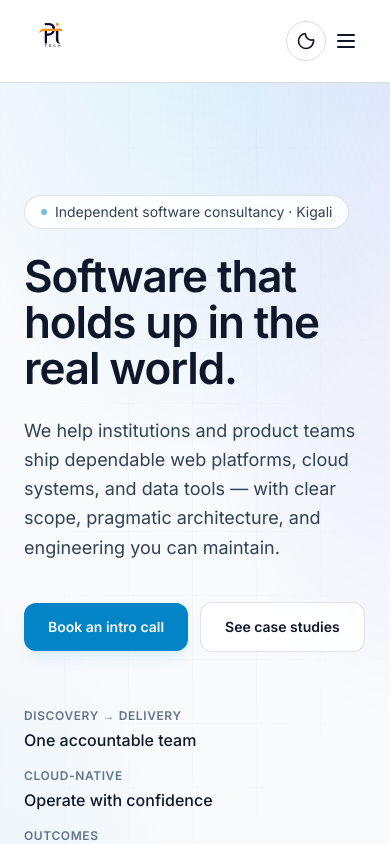
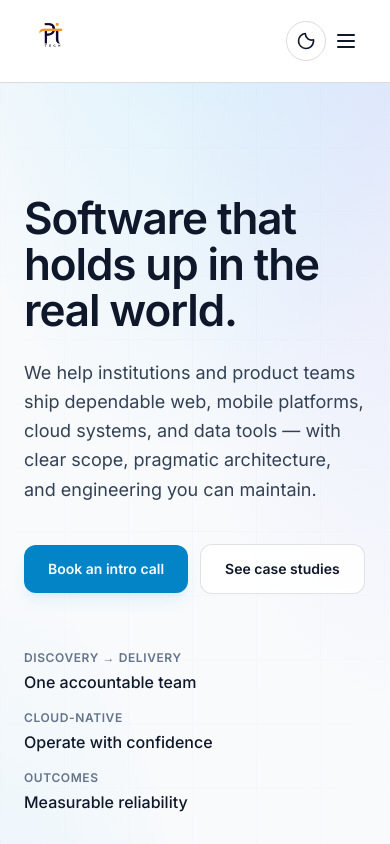
Before and after one commit to pitech-rw/pitech.rw, a Next.js app: page / in a window 390 px wide. Shown: the top 844 px of the page. Built offline with nearby package versions, Linux system fonts and the light colour scheme.

Commit message:
fix: branding re-write (#28)

```diff
--- a/app/about/page.tsx
+++ b/app/about/page.tsx
@@ -19,7 +19,7 @@ export default function AboutPage() {
             About Pi Tech
           </p>
           <h1 className="mt-3 max-w-3xl text-4xl font-semibold tracking-tight text-[var(--text-primary)] md:text-5xl">
-            Kigali-based software consultancy for teams that need dependable
+            Software consultancy for teams that need dependable
             delivery.
           </h1>
           <p className="mt-6 max-w-2xl text-lg leading-relaxed text-[var(--text-secondary)]">
@@ -51,7 +51,7 @@ export default function AboutPage() {
             },
             {
               title: 'Focus',
-              body: 'Web platforms, cloud systems, and data-informed products designed for maintainability.',
+              body: 'Web and mobile platforms, cloud systems, and data-informed products designed for maintainability.',
             },
           ].map((item) => (
             <article
--- a/app/layout.tsx
+++ b/app/layout.tsx
@@ -9,7 +9,7 @@ const inter = Inter({
 });
 
 export const metadata: Metadata = {
-  title: 'Pi Tech — Software consultancy · Kigali',
+  title: 'Pi Tech — Software consultancy',
   description:
     'Pi Tech Ltd. delivers custom software, cloud solutions, and technical advisory for teams in Rwanda and beyond.',
   icons: {
--- a/app/sections/contactus.tsx
+++ b/app/sections/contactus.tsx
@@ -100,7 +100,7 @@ export default function Contactus() {
                 </a>
               </div>
               <p className="text-sm text-[var(--text-muted)]">
-                Pi Tech Ltd · Kigali, Rwanda
+                Pi Tech Ltd
               </p>
             </div>
           </div>
--- a/app/sections/footer.tsx
+++ b/app/sections/footer.tsx
@@ -9,7 +9,7 @@ export default function Footer() {
           <div className="lg:col-span-2">
             <p className="text-lg font-semibold text-[var(--text-primary)]">Pi Tech</p>
             <p className="mt-3 max-w-md text-sm leading-relaxed text-[var(--text-secondary)]">
-              Software development and consultancy from Kigali — web platforms,
+              Software development and consultancy — web platforms,
               cloud systems, and data tools for teams that need engineering done
               right.
             </p>
--- a/app/sections/hero.tsx
+++ b/app/sections/hero.tsx
@@ -14,18 +14,11 @@ export default function Hero() {
     >
       <div className="relative z-10 mx-auto grid max-w-6xl gap-14 px-6 pb-24 pt-28 md:px-8 md:pt-32 lg:grid-cols-12 lg:items-center lg:gap-10 lg:pb-28">
         <div className="lg:col-span-7">
-          <p className="mb-6 inline-flex items-center gap-2 rounded-full border border-[var(--border-subtle)] bg-[var(--bg-card)] px-4 py-1.5 text-sm text-[var(--text-secondary)] backdrop-blur-sm">
-            <span
-              className="h-1.5 w-1.5 animate-pulse rounded-full bg-[var(--accent-primary)]"
-              aria-hidden
-            />
-            Independent software consultancy · Kigali
-          </p>
           <h1 className="text-[2.75rem] font-semibold leading-[1.05] tracking-tight text-[var(--text-primary)] sm:text-5xl lg:text-[3.25rem] xl:text-6xl xl:leading-[1.04]">
             Software that holds up in the real world.
           </h1>
           <p className="mt-6 max-w-xl text-lg leading-relaxed text-[var(--text-secondary)] md:text-xl md:leading-relaxed">
-            We help institutions and product teams ship dependable web platforms,
+            We help institutions and product teams ship dependable web, mobile platforms,
             cloud systems, and data tools — with clear scope, pragmatic
             architecture, and engineering you can maintain.
           </p>
@@ -77,7 +70,7 @@ export default function Hero() {
             <div className="space-y-4 p-5 font-mono text-[13px] leading-relaxed text-[var(--text-secondary)] md:p-6">
               <p>
                 <span className="text-[var(--accent-primary)]">→</span>{' '}
-                <span className="text-[var(--text-primary)]">Scope</span> web
+                <span className="text-[var(--text-primary)]">Scope</span> web and mobile
                 platform + integrations
               </p>
               <p>
--- a/app/sections/services.tsx
+++ b/app/sections/services.tsx
@@ -63,10 +63,6 @@ export default function Services() {
               seniority and pace to the risk profile of what you are shipping.
             </p>
           </div>
-          <p className="max-w-sm text-sm leading-relaxed text-[var(--text-muted)] lg:text-right">
-            Typical engagements blend delivery with advisory so decisions stay
-            traceable and your internal team levels up along the way.
-          </p>
         </div>
 
         <ul className="mt-14 grid gap-6 lg:grid-cols-2 lg:gap-8">
@@ -86,9 +82,6 @@ export default function Services() {
                 {primary.description}
               </p>
             </div>
-            <p className="relative mt-8 text-sm font-medium text-[var(--accent-primary)] lg:mt-10">
-              Core offering — most projects start here
-            </p>
           </li>
           {rest.map((s) => (
             <li
--- a/app/sections/testimonials.tsx
+++ b/app/sections/testimonials.tsx
@@ -12,7 +12,7 @@ const projects = [
   {
     name: 'Feru Energy',
     blurb: 'Safari Charger — EV charging experience',
-    href: 'https://www.safaricharger.com/',
+    href: 'https://www.csms.safaricharge.com/',
     image: '/safari.png',
     isSvg: false,
   },
```
